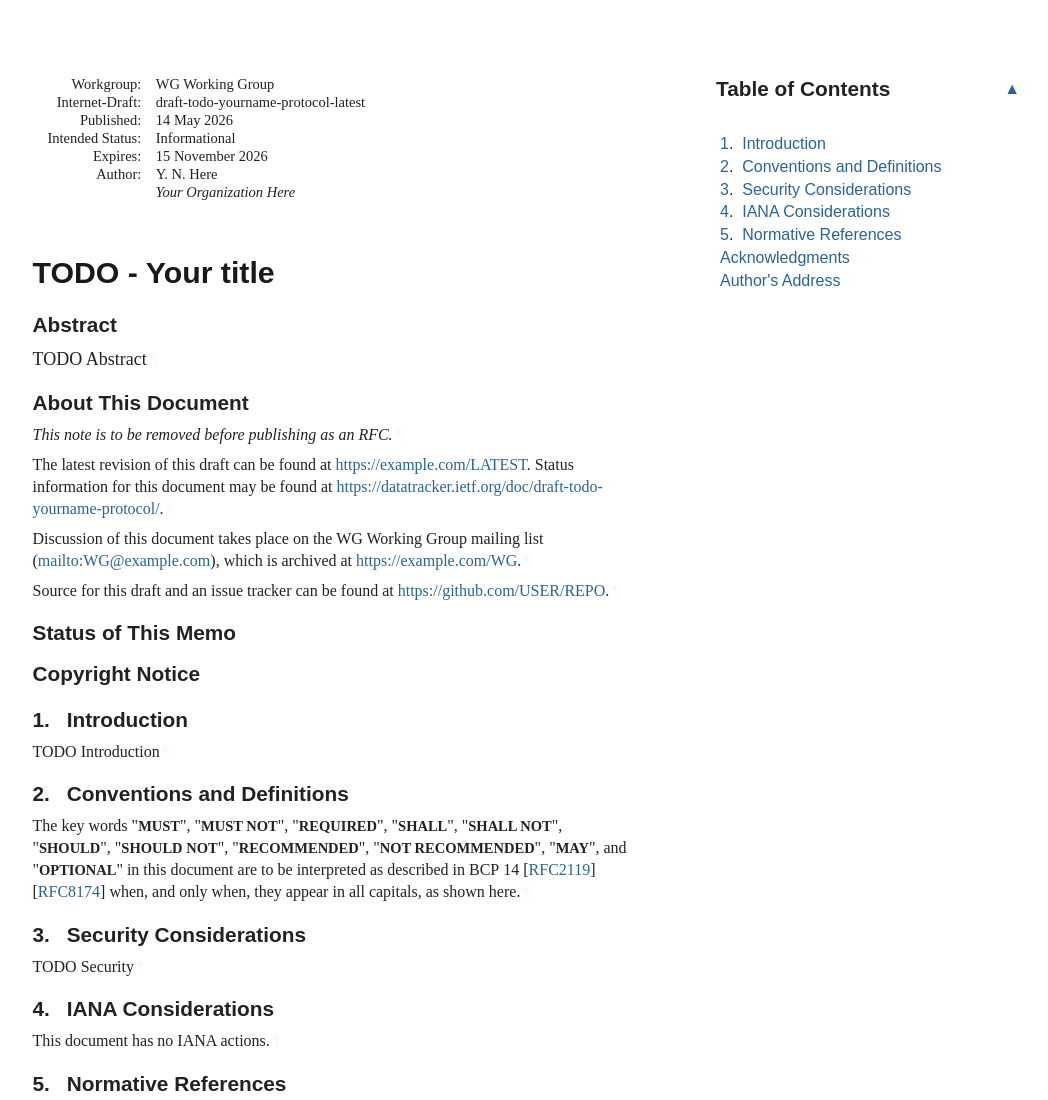
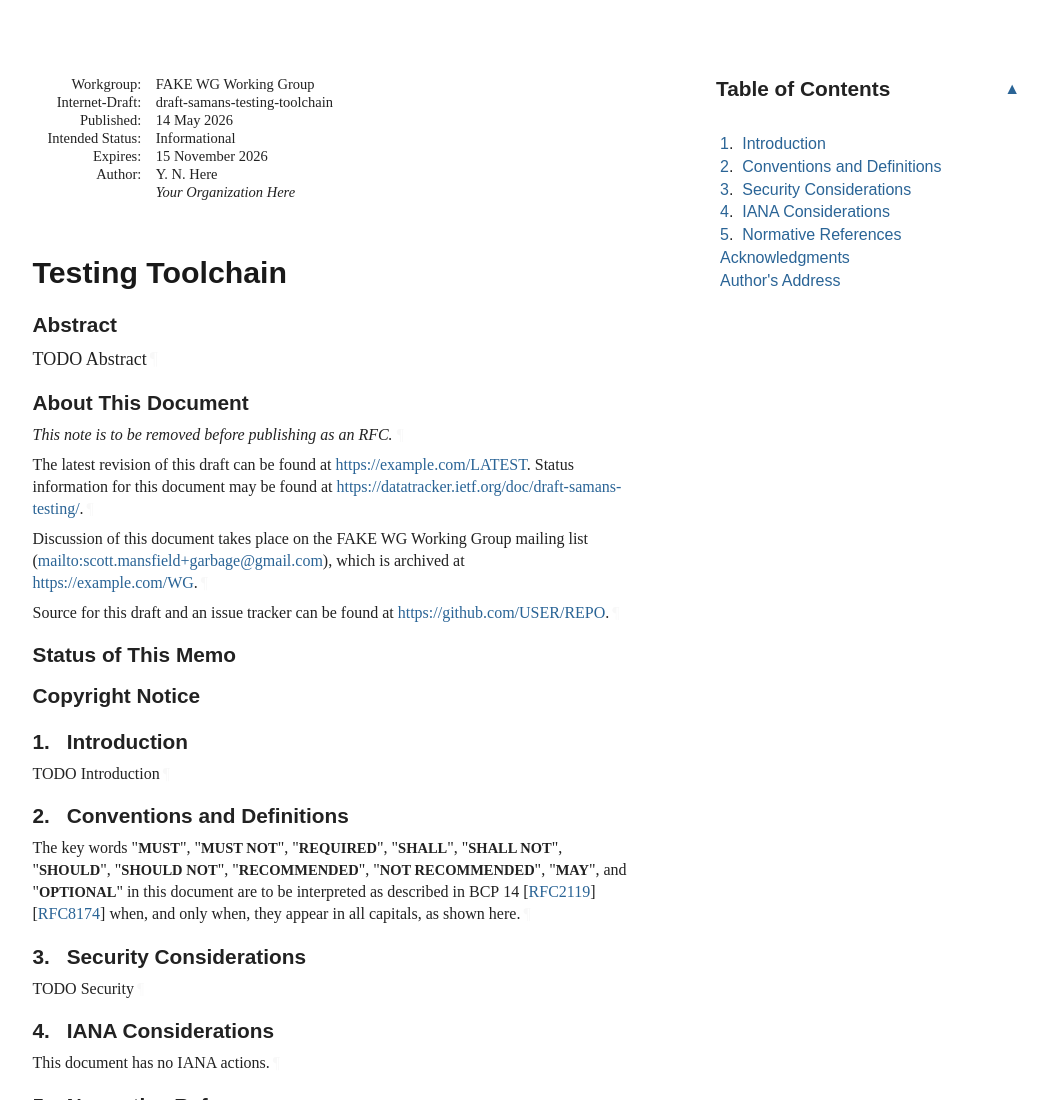
Before and after one commit to samans/testing-toolchain, a plain HTML site: page draft-samans-testing-toolchain.html in a window 1280 px wide. Shown: the top 1100 px of the page, without its empty margins (92-1140 px from the left). Drawn offline with Linux system fonts and the light colour scheme; a web font is replaced by a local one.

Commit message:
Script updating gh-pages from 9695d78. [ci skip]

```diff
--- a/draft-todo-yourname-protocol.html
+++ b/draft-samans-testing-toolchain.html
@@ -4,7 +4,7 @@
 <meta charset="utf-8">
 <meta content="Common,Latin" name="scripts">
 <meta content="initial-scale=1.0" name="viewport">
-<title>TODO - Your title</title>
+<title>Testing Toolchain</title>
 <meta content="Your Name Here" name="author">
 <meta content="
        TODO Abstract
@@ -12,8 +12,8 @@
 <meta content="xml2rfc 3.33.0" name="generator">
 <meta content="next generation" name="keyword">
 <meta content="unicorn" name="keyword">
-<meta content="sparkling distributed ledger" name="keyword">
-<meta content="draft-todo-yourname-protocol-latest" name="ietf.draft">
+<meta content="Hovercraft" name="keyword">
+<meta content="draft-samans-testing-toolchain" name="ietf.draft">
 <!-- Generator version information:
   xml2rfc 3.33.0
     Python 3.12.13
@@ -28,7 +28,7 @@
     requests 2.33.1
     wcwidth 0.7.0
 -->
-<link href="draft-todo-yourname-protocol.xml" rel="alternate" type="application/rfc+xml">
+<link href="draft-samans-testing-toolchain.xml" rel="alternate" type="application/rfc+xml">
 <link href="#copyright" rel="license">
 <style type="text/css">@font-face {
   font-family: 'Lora';
@@ -1046,7 +1046,7 @@ svg :is([fill="white"], [fill^="#fff"]) {
 <table class="ears">
 <thead><tr>
 <td class="left">Internet-Draft</td>
-<td class="center">TODO - Abbreviation</td>
+<td class="center">TT</td>
 <td class="right">May 2026</td>
 </tr></thead>
 <tfoot><tr>
@@ -1059,9 +1059,9 @@ svg :is([fill="white"], [fill^="#fff"]) {
 <div id="internal-metadata" class="document-information">
 <dl id="identifiers">
 <dt class="label-workgroup">Workgroup:</dt>
-<dd class="workgroup">WG Working Group</dd>
+<dd class="workgroup">FAKE WG Working Group</dd>
 <dt class="label-internet-draft">Internet-Draft:</dt>
-<dd class="internet-draft">draft-todo-yourname-protocol-latest</dd>
+<dd class="internet-draft">draft-samans-testing-toolchain</dd>
 <dt class="label-published">Published:</dt>
 <dd class="published">
 <time datetime="2026-05-14" class="published">14 May 2026</time>
@@ -1079,7 +1079,7 @@ svg :is([fill="white"], [fill^="#fff"]) {
 </dd>
 </dl>
 </div>
-<h1 id="title">TODO - Your title</h1>
+<h1 id="title">Testing Toolchain</h1>
 <section id="section-abstract">
       <h2 id="abstract"><a href="#abstract" class="selfRef">Abstract</a></h2>
 <p id="section-abstract-1">TODO Abstract<a href="#section-abstract-1" class="pilcrow">¶</a></p>
@@ -1091,10 +1091,10 @@ svg :is([fill="white"], [fill^="#fff"]) {
 <p id="section-note.1-1">This note is to be removed before publishing as an RFC.<a href="#section-note.1-1" class="pilcrow">¶</a></p>
 <p id="section-note.1-2">
         The latest revision of this draft can be found at <span><a href="https://example.com/LATEST">https://example.com/LATEST</a></span>.
-        Status information for this document may be found at <span><a href="https://datatracker.ietf.org/doc/draft-todo-yourname-protocol/">https://datatracker.ietf.org/doc/draft-todo-yourname-protocol/</a></span>.<a href="#section-note.1-2" class="pilcrow">¶</a></p>
+        Status information for this document may be found at <span><a href="https://datatracker.ietf.org/doc/draft-samans-testing/">https://datatracker.ietf.org/doc/draft-samans-testing/</a></span>.<a href="#section-note.1-2" class="pilcrow">¶</a></p>
 <p id="section-note.1-3">
         Discussion of this document takes place on the
-        WG Working Group mailing list (<span><a href="mailto:WG@example.com">mailto:WG@example.com</a></span>),
+        FAKE WG Working Group mailing list (<span><a href="mailto:scott.mansfield+garbage@gmail.com">mailto:scott.mansfield+garbage@gmail.com</a></span>),
         which is archived at <span><a href="https://example.com/WG">https://example.com/WG</a></span>.<a href="#section-note.1-3" class="pilcrow">¶</a></p>
 <p id="section-note.1-4">Source for this draft and an issue tracker can be found at
         <span><a href="https://github.com/USER/REPO">https://github.com/USER/REPO</a></span>.<a href="#section-note.1-4" class="pilcrow">¶</a></p>
```
Also changed, not shown: index.html (+4 -4 lines), draft-samans-testing-toolchain.txt.
